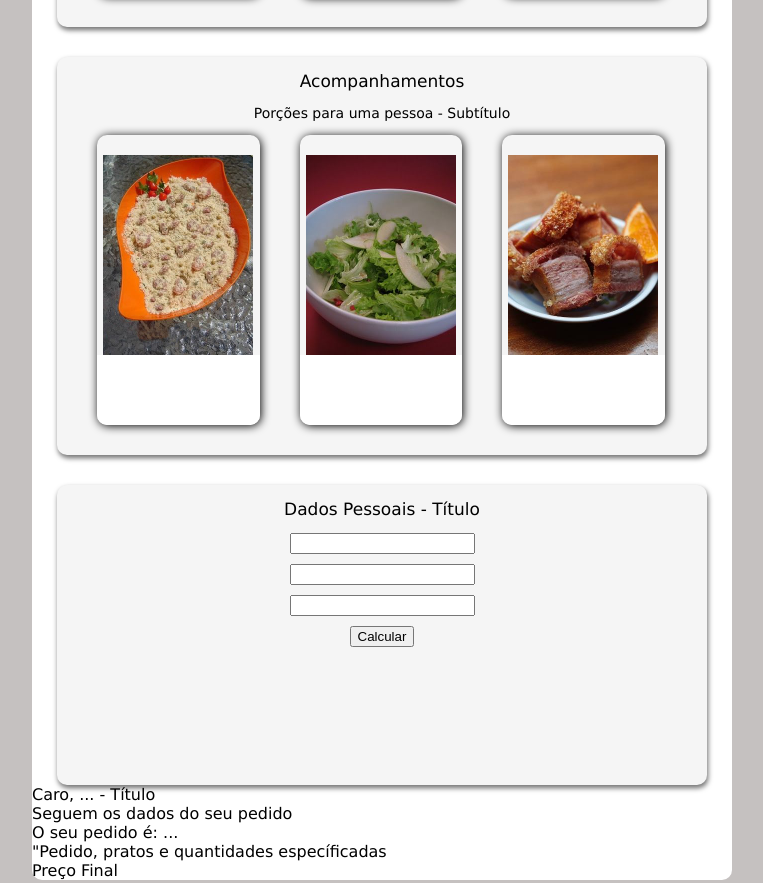
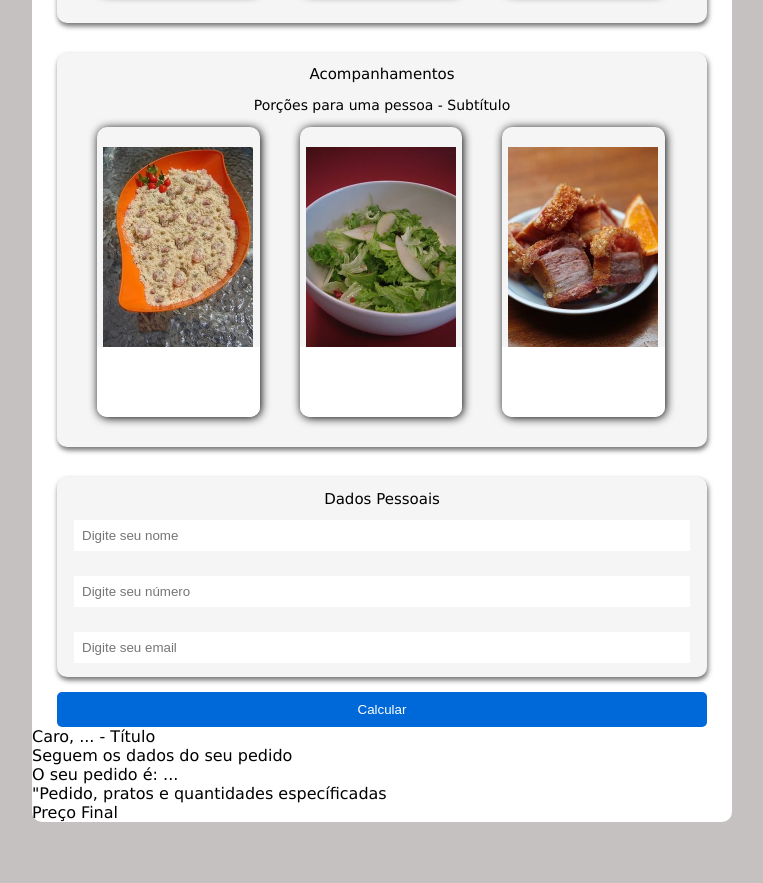
Before and after one commit to RafaelDiasCmp/projeto03_BootcampDevJr_Menu, a plain HTML site: page index.html in a window 1280 px wide. Shown: the part 663-1546 px from the top of the page, without its empty margins (258-1021 px from the left). After the commit the page ends 1493 px from the top, so only its background shows below. Drawn offline with Linux system fonts and the light colour scheme.

Commit message:
closes #9 Estilização buttons e inputs da página

```diff
--- a/index.html
+++ b/index.html
@@ -58,15 +58,16 @@
 
         <div class="personal-data">
             <div>
-                 <h2>Dados Pessoais - Título</h2>
+                 <h2>Dados Pessoais</h2>
             </div>
 
-                <input type="text">
-                    <input type="tel" />
-                <input type="email" />
+                <input type="text" placeholder="Digite seu nome">
+                    <input type="tel" placeholder="Digite seu número"/>
+                <input type="email" placeholder="Digite seu email"/>
 
-            <button>Calcular</button>
         </div>
+
+        <button>Calcular</button>
         <div class="flex-box4">
                 <div>
                 Caro, ... - Título
--- a/style.css
+++ b/style.css
@@ -16,7 +16,7 @@ h1 {
 }
 h2 {
     text-align: center;
-    font-size: 17px;
+    font-size: 15px;
     font-weight:550;
 }
 p {
@@ -28,7 +28,38 @@ p {
 input {
     display: flex;
     margin: auto;
-    margin-bottom: 10px;
+
+    width: 600px;
+    margin-bottom:25px;
+
+    padding: 8px;
+
+    box-shadow: 0 0 0 0;
+    border: 0 none;
+    outline: 0;
+}
+input:focus {
+    background-color: #E8EFFF;
+}
+
+button {
+    width: 650px;
+    margin: auto;
+
+    padding: 10px;
+
+    background-color: #0069D9;
+
+    color: white;
+
+    box-shadow: 0 0 0 0;
+    border: 0 none;
+    border-radius: 5px;
+
+    outline: 0;
+
+
+    cursor: pointer;;
 }
 .container {
     width: 700px;
@@ -226,7 +257,7 @@ input {
 
 .personal-data {
     width: 650px;
-    height: 300px;
+    height: 200px;
 
     background-color: #F5F5F5;
 
@@ -237,5 +268,6 @@ input {
     margin: auto;
 
     margin-top: 30px;
+    margin-bottom: 15px;
 
 }
```
